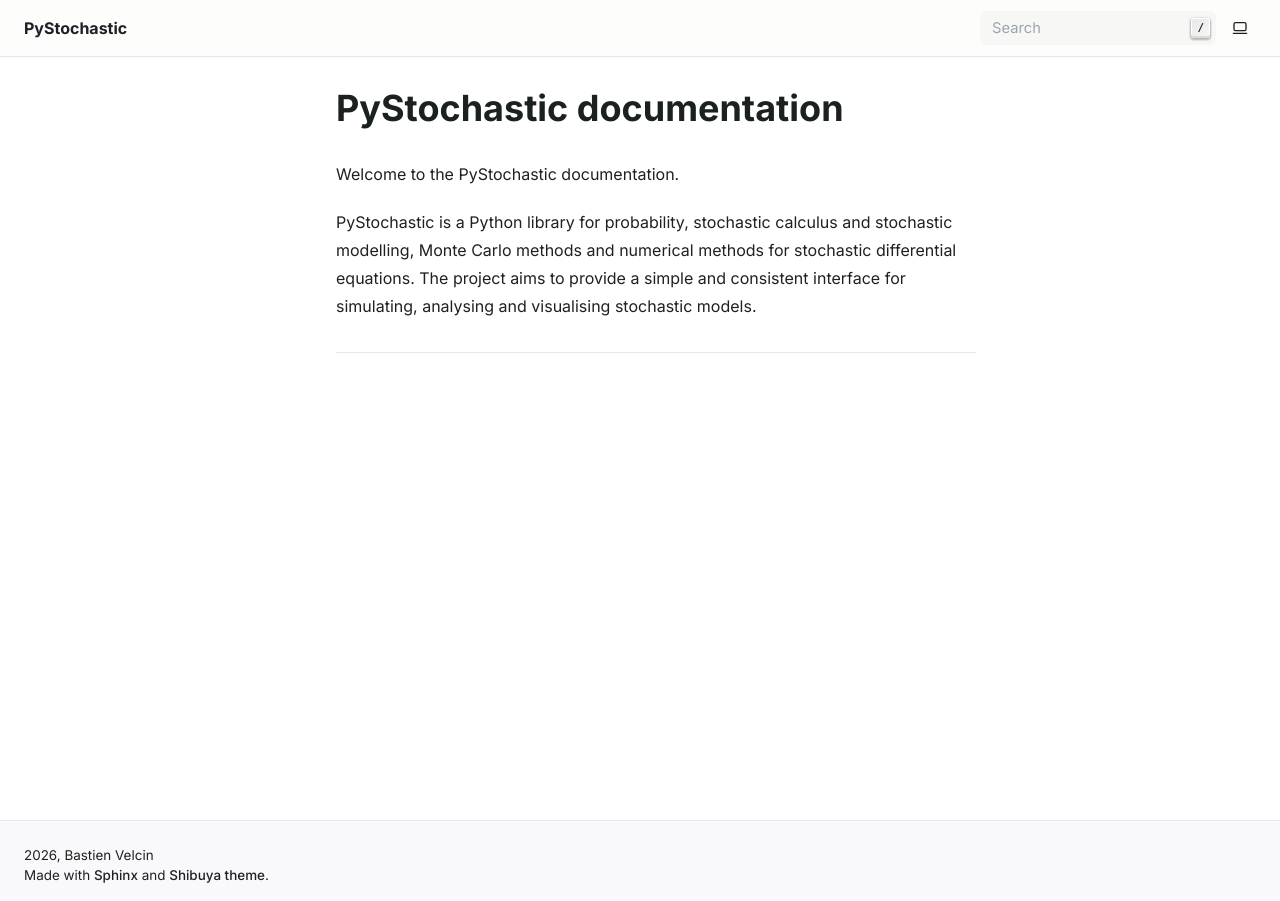
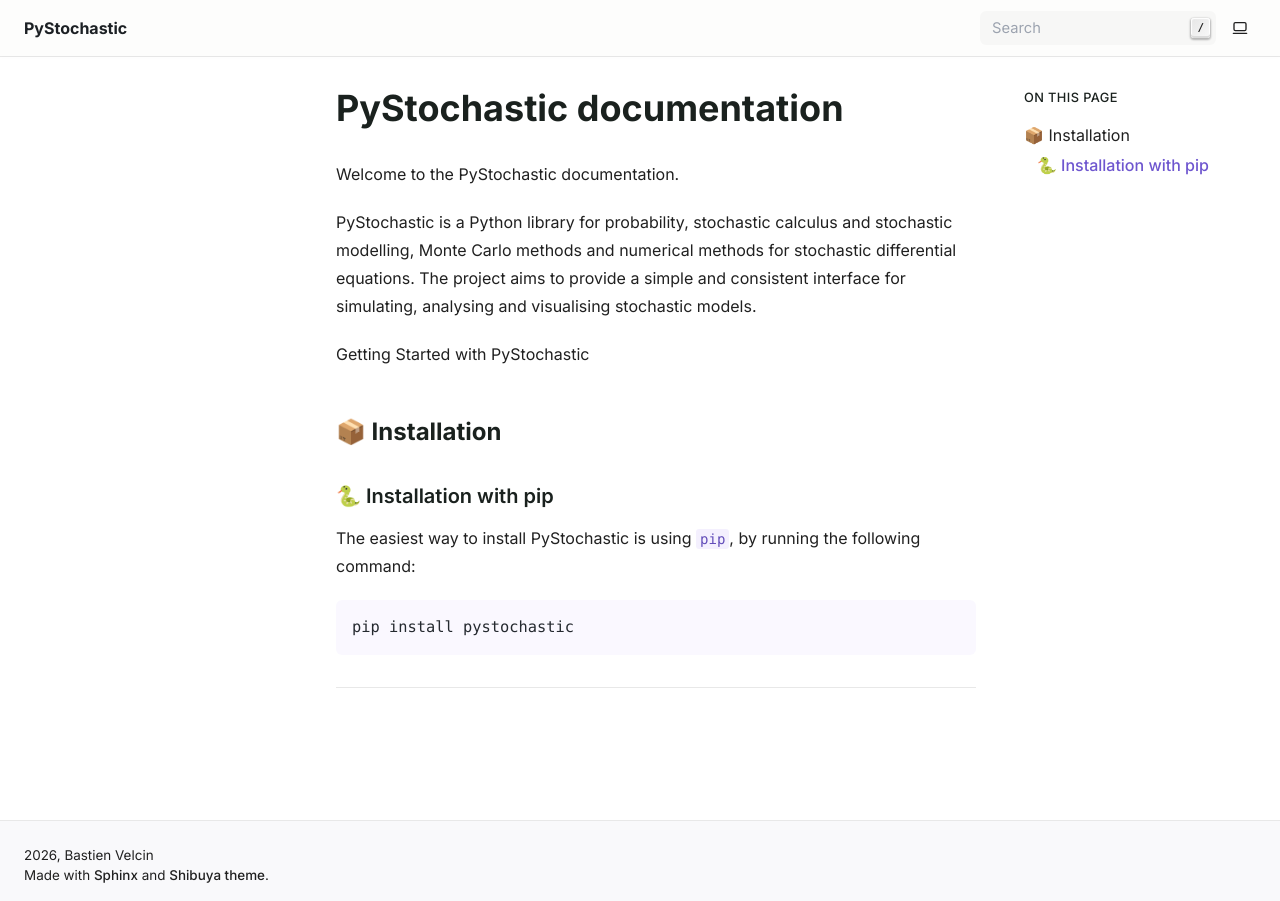
Before and after one commit to BastienVelcin/PyStochastic, a Sphinx documentation site: the page built from docs/source/index.md, in a window 1280 px wide. Built offline with Sphinx 7.4.7, drawn with Linux system fonts in a browser that asks for light colours; pages that are not in the unit, such as notebooks, are missing from menus.

Commit message:
test tocree

````diff
--- a/docs/source/index.md
+++ b/docs/source/index.md
@@ -6,6 +6,19 @@
 PyStochastic is a Python library for probability, stochastic calculus and stochastic modelling, Monte Carlo methods and numerical methods for stochastic differential equations.
 The project aims to provide a simple and consistent interface for simulating, analysing and visualising stochastic models.
 
+Getting Started with PyStochastic
+
+## 📦 Installation
+
+### 🐍 Installation with pip
+
+
+The easiest way to install PyStochastic is using `pip`, by running the following command:
+
+```bash
+pip install pystochastic
+```
+
 ```{toctree}
 :maxdepth: 2
 :caption: Contents
````
